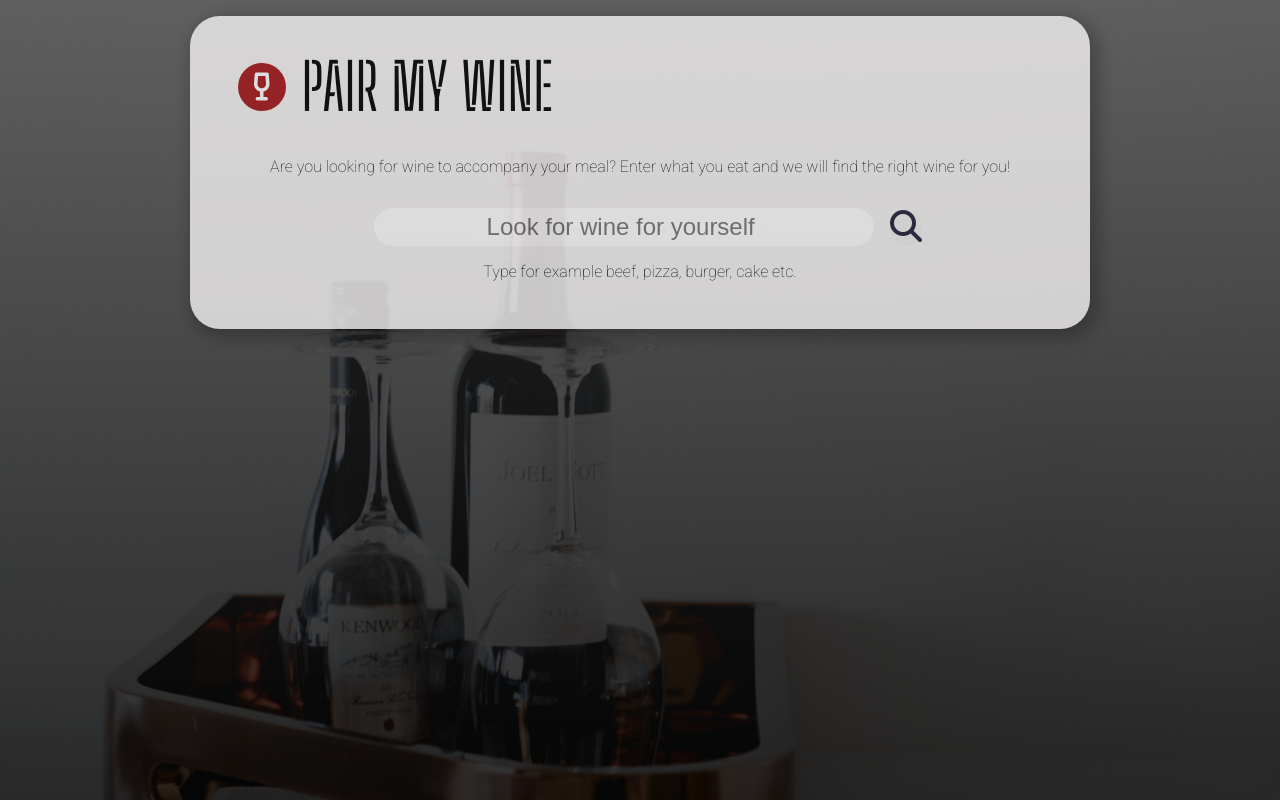
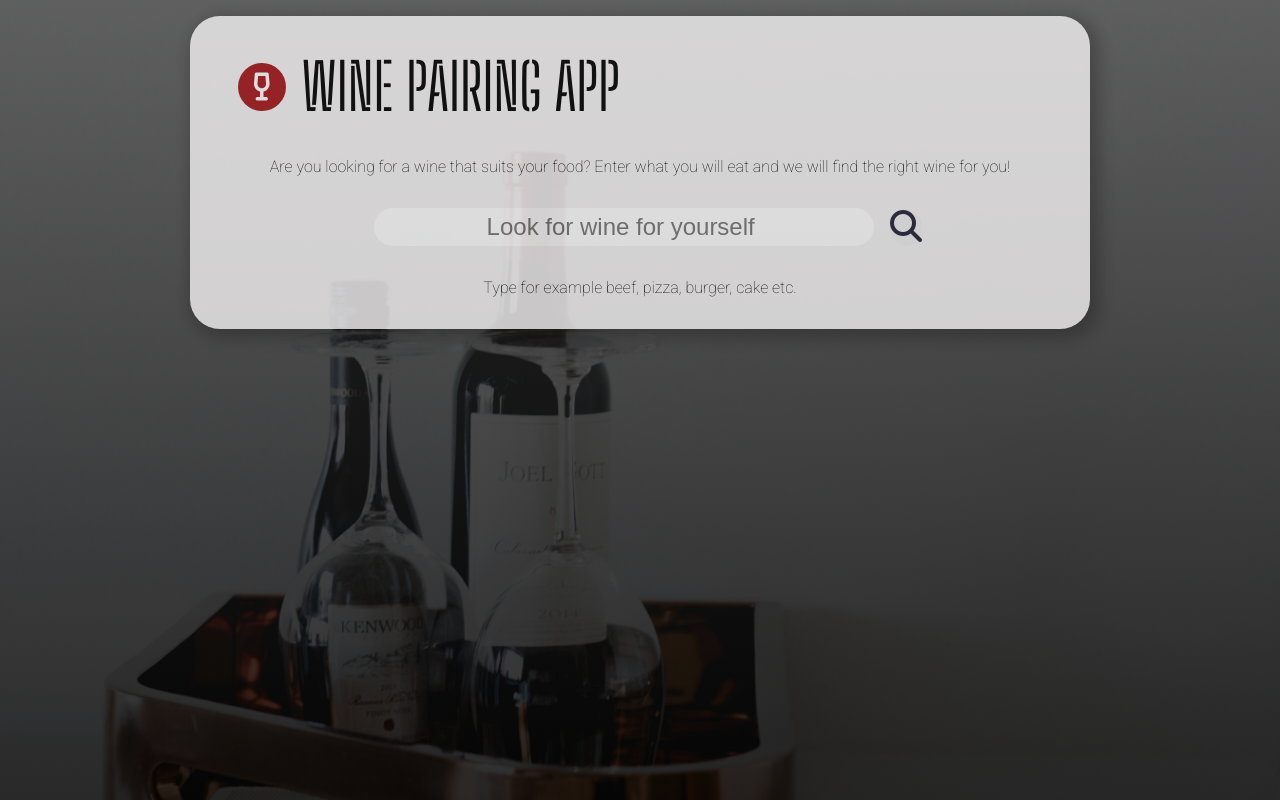
Before and after one commit to swandzel/wine-pairing-app, a React (Create React App) app: page / in a window 1280 px wide. Built offline with nearby package versions, Linux system fonts and the light colour scheme.

Commit message:
UI fixed

```diff
--- a/public/index.html
+++ b/public/index.html
@@ -11,7 +11,7 @@
     />
     <link rel="apple-touch-icon" href="%PUBLIC_URL%/logo192.png" />
     <link rel="manifest" href="%PUBLIC_URL%/manifest.json" />
-    <title>Pair My Wine</title>
+    <title>WINE PARING APP by swandzel</title>
   </head>
   <body>
     <noscript>You need to enable JavaScript to run this app.</noscript>
--- a/src/App.css
+++ b/src/App.css
@@ -12,6 +12,7 @@
   border-radius: 30px;
   -webkit-box-shadow: 5px 5px 15px 5px rgba(0, 0, 0, 0.27);
   box-shadow: 5px 5px 15px 5px rgba(0, 0, 0, 0.27);
+  padding: 2rem 0rem;
   margin-top: 1rem;
   opacity: 0.8;
 }
@@ -33,8 +34,9 @@
   color: #000;
   text-transform: uppercase;
   border-radius: 30px;
-  padding: 2rem 0rem;
+  padding: 0rem 0rem 2rem 0rem;
   margin-left: 3rem;
+  cursor: pointer;
 }
 
 .search-bar {
@@ -75,5 +77,9 @@
 }
 
 .error {
-  padding: 1rem 0rem 2rem 0rem;
+  padding: 0rem 0rem 0rem 0rem;
 }
+
+.info {
+  padding: 1rem 0rem 0rem 0rem;
+}
--- a/src/App.js
+++ b/src/App.js
@@ -1,4 +1,4 @@
-import { useState } from "react";
+import { useState, Link } from "react";
 import "./App.css";
 import Grapes from "./components/Grapes";
 import Wine from "./components/Wine";
@@ -7,14 +7,13 @@ function App() {
   const [query, setQuery] = useState("");
   const [wine, setWine] = useState({});
   const [food, setFood] = useState(
-    "Are you looking for wine to accompany your meal? Enter what you eat and we will find the right wine for you!"
+    "Are you looking for a wine that suits your food? Enter what you will eat and we will find the right wine for you!"
   );
   const [info, setInfo] = useState(
     "Type for example beef, pizza, burger, cake etc."
   );
 
-  const search = (e) => {
-    if (e.key === "Enter") {
+  const fetchFunc = () => {
     fetch(
       `https://api.spoonacular.com/food/wine/pairing?food=${query}&apiKey=8395e847ccc4443ea9277390146ac94e`
     )
@@ -28,15 +27,23 @@ function App() {
         // console.log(data.productMatches.length);
       })
       .catch((err) => console.log(err));
+  };
+
+  const search = (e) => {
+    if (e.key === "Enter") {
+      fetchFunc();
     }
   };
-  // console.log(wine.productMatches[0]);/
+
+  const refreshPage = () => {
+    window.location.reload();
+  };
 
   return (
     <div className="App">
-      <div className="logo">
+      <div className="logo" onClick={refreshPage}>
         <i class="fas fa-wine-glass-alt glass"></i>
-        Pair My Wine
+        wine pairing app
       </div>
       <div className="container">
         <div className="food">{food}</div>
@@ -51,7 +58,7 @@ function App() {
               placeholder="Look for wine for yourself "
             />
           </div>
-          <button className="search-btn">
+          <button className="search-btn" onClick={fetchFunc}>
             <i class="fas fa-search"></i>
           </button>
         </div>
--- a/src/components/Wine.css
+++ b/src/components/Wine.css
@@ -17,6 +17,7 @@
 }
 
 .productTitle {
+  font-size: 1.5rem;
   font-weight: 700;
   padding-bottom: 1rem;
 }
--- a/src/components/Wine.js
+++ b/src/components/Wine.js
@@ -19,7 +19,7 @@ function Wine(props) {
         <img
           className="image"
           src={props.productMatches.imageUrl}
-          alt={props.productMatches.title}
+          alt="Our recommended wine"
         />
       </div>
     </div>
--- a/src/index.css
+++ b/src/index.css
@@ -9,6 +9,7 @@ body {
   flex-direction: column;
   align-items: center;
   min-height: 100vh;
+  min-width: 100vh;
   background-image: linear-gradient(
       to bottom,
       rgba(46, 46, 46, 0.7),
```
Lines whose indentation alone changed are shown as unchanged.
